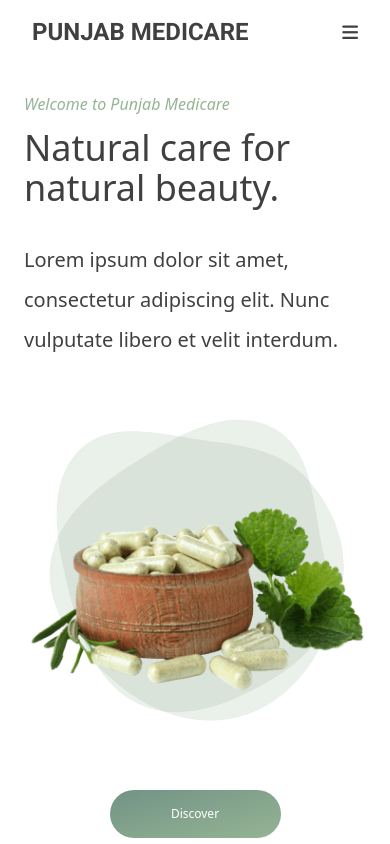
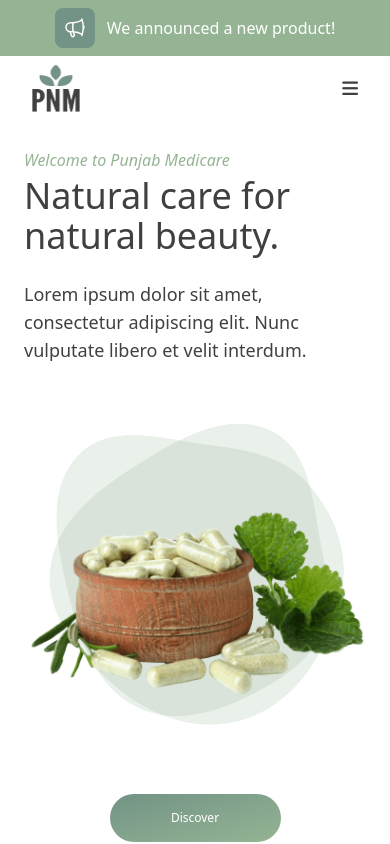
Before and after one commit to Shorya-Dadhichi/Calm-N-Fresh, a React (Create React App) app: page / in a window 390 px wide. Shown: the top 844 px of the page. Built offline with nearby package versions, Linux system fonts and the light colour scheme.

Commit message:
New Banner & Responsive Footer

```diff
--- a/src/components/App.js
+++ b/src/components/App.js
@@ -2,11 +2,13 @@ import React from "react";
 import Navbar from "./Navbar";
 import Home from "./Home";
 import Footer from "./Footer";
+import Banner from "./HeaderBanner";
 
 const App = () => {
   return (
     <main className="">
       <Navbar />
+      <Banner/>
       <Home />
       <Footer/>
     </main>
--- a/src/components/CTA.js
+++ b/src/components/CTA.js
@@ -9,7 +9,7 @@ const CTA = ({ bg, head, para }) => {
     <article className={`${bg} bg-cover bg-center py-20`}>
       <div className="max-w-screen-xl mx-auto px-6 md:px-12 2xl:px-6 text-center text-white h-full flex flex-col justify-center items-center space-y-12">
         <h2 className="font-medium text-4xl md:text-5xl lg:text-7xl md:w-5/6">{head}</h2>
-        <p className="text-lg md:text-2xl font-light md:w-4/6">{para}</p>
+        <p className="text-lg md:text-2xl md:w-4/6">{para}</p>
         <aside id="reveal_btn" className='text-center w-5/6 md:w-3/6'>
           <Button href="/plan" text="View Products"/>
         </aside>
--- a/src/components/Footer.js
+++ b/src/components/Footer.js
@@ -5,21 +5,21 @@ import React from "react";
 const Footer = () => {
   return (
     <section className="bg-secondary text-white">
-      <article className="max-w-screen-xl mx-auto py-12 md:flex justify-center gap-64 items-center">
-        <div>
-          <h2 className="font-semibold text-3xl uppercase">Punjab Medicare</h2>
+      <article className="max-w-screen-xl mx-auto py-12 px-6 md:flex justify-center gap-64 items-center">
+        <div className="py-6">
+          <h2 className="font-semibold text-3xl uppercase text-center">Punjab Medicare</h2>
         </div>
 
         <div>
           <article className="space-y-6">
-            <div className="font-medium list-none flex gap-4">
+            <div className="font-medium list-none text-center flex flex-col md:flex-row lg:gap-4">
               <a href='/' className="py-2 px-4 font-medium cursor-pointer text-neutral hover:text-type transition-colors">Home</a>
               <a href='/products' className="py-2 px-4 font-medium cursor-pointer text-neutral hover:text-type transition-colors">Products</a>
               <a href='/about' className="py-2 px-4 font-medium cursor-pointer text-neutral hover:text-type transition-colors">About</a>
               <a href='/contact' className="py-2 px-4 font-medium cursor-pointer text-neutral hover:text-type transition-colors">Contact</a>
             </div>
             <hr />
-            <div className="flex justify-between gap-24">
+            <div className="flex flex-col lg:flex-row items-center justify-between gap-12 lg:gap-24">
               <p>Copyright © 2022 Punjab Medicare, All rights reserved</p>
               <div className="text-2xl space-x-6">
                 <a href="/"><i className="fa-brands fa-instagram hover:text-type transition-colors"></i></a>
--- /dev/null
+++ b/src/components/HeaderBanner.js
@@ -0,0 +1,26 @@
+import React from "react";
+
+const Banner = () => {
+  return (
+    <div className="bg-primary">
+  <div className="mx-auto max-w-7xl py-2 px-3 sm:px-6 lg:px-8">
+    <div className="flex items-center justify-center">
+      <div className="flex items-center">
+        <span className="flex rounded-lg bg-secondary p-2">
+          {/* <!-- Heroicon name: outline/megaphone --> */}
+          <svg className="h-6 w-6 text-white" xmlns="http://www.w3.org/2000/svg" fill="none" viewBox="0 0 24 24" stroke-width="1.5" stroke="currentColor" aria-hidden="true">
+            <path stroke-linecap="round" stroke-linejoin="round" d="M10.34 15.84c-.688-.06-1.386-.09-2.09-.09H7.5a4.5 4.5 0 110-9h.75c.704 0 1.402-.03 2.09-.09m0 9.18c.253.962.584 1.892.985 2.783.247.55.06 1.21-.463 1.511l-.657.38c-.551.318-1.26.117-1.527-.461a20.845 20.845 0 01-1.44-4.282m3.102.069a18.03 18.03 0 01-.59-4.59c0-1.586.205-3.124.59-4.59m0 9.18a23.848 23.848 0 018.835 2.535M10.34 6.66a23.847 23.847 0 008.835-2.535m0 0A23.74 23.74 0 0018.795 3m.38 1.125a23.91 23.91 0 011.014 5.395m-1.014 8.855c-.118.38-.245.754-.38 1.125m.38-1.125a23.91 23.91 0 001.014-5.395m0-3.46c.495.413.811 1.035.811 1.73 0 .695-.316 1.317-.811 1.73m0-3.46a24.347 24.347 0 010 3.46" />
+          </svg>
+        </span>
+        <p className="ml-3 truncate font-medium text-white">
+          <span className="md:hidden">We announced a new product!</span>
+          <span className="hidden md:inline">Big news! We're excited to announce a brand new product.</span>
+        </p>
+      </div>
+    </div>
+  </div>
+</div>
+  )
+};
+
+export default Banner;
--- a/src/components/Home.js
+++ b/src/components/Home.js
@@ -19,12 +19,12 @@ const Home = () => {
       {/* Hero Section */}
         <section>
           <div className="flex flex-col md:flex-row justify-center items-center gap-12">
-            <div className="md:w-3/6 space-y-2 md:space-y-4">
+            <div className="md:w-3/6 md:space-y-4">
               <p id="reveal_para" className="font-medium text-primary text-md pt-6 leading-loose"><em>Welcome to Punjab Medicare</em></p>
 
               <h2 id="reveal" className="text-4xl sm:text-5xl lg:text-6xl xl:text-7xl font-normal lg:leading-relaxed">Natural care for natural beauty.</h2>
 
-              <p id="reveal_para" className="font-light text-xl lg:text-2xl pt-6 leading-loose">Lorem ipsum dolor sit amet, consectetur adipiscing elit. Nunc vulputate libero et velit interdum.</p>
+              <p id="reveal_para" className="font-light text-lg lg:text-2xl pt-6">Lorem ipsum dolor sit amet, consectetur adipiscing elit. Nunc vulputate libero et velit interdum.</p>
 
               <aside id="reveal_btn" className='hidden md:block pt-12 space-y-2'>
                 <Button href="/plan" text="Discover"/>
@@ -41,7 +41,7 @@ const Home = () => {
             </div>
           </div>
 
-          <div className="mt-36 flex flex-col lg:flex-row gap-6">
+          <div className="mt-36 flex flex-col md:flex-row gap-6">
             <FeatureCard
               icon={store}
               head="Ayurvedic Store"
@@ -62,7 +62,7 @@ const Home = () => {
 
         {/* Products Section */}
         <section className="py-24 space-y-24">
-          <h1 className="font-semibold text-4xl md:text-5xl text-center uppercase">Brands we are offering</h1>
+          <h1 className="text-4xl md:text-5xl text-center uppercase">Brands we offer</h1>
 
           <article className="flex flex-col md:flex-row items-center gap-12">
             <Brand/>
@@ -71,7 +71,7 @@ const Home = () => {
       </article>
 
       <CTA
-        bg="bg-cta-bg"
+        bg="bg-cta-bg2"
         head="Extraordinary medicine for ordinary people."
         para="Lorem ipsum dolor sit amet, consectetur adipiscing elit. Nunc vulputate libero et velit interdum."
       />
@@ -111,7 +111,7 @@ const Home = () => {
         </section>
 
         <section className="md:w-3/6 space-y-6">
-          <div className="flex gap-6 border border-type/30 rounded-3xl p-6">
+          <div className="flex gap-6 border border-type/30 rounded-xl p-6">
             <span className="bg-secondary p-4 rounded-xl text-white text-4xl">1</span>
             <div className="space-y-2">
               <h2 className="font-medium text-xl">Consultations with our expert</h2>
@@ -119,7 +119,7 @@ const Home = () => {
             </div>
           </div>
 
-          <div className="flex gap-6 border border-type/30 rounded-3xl p-6">
+          <div className="flex gap-6 border border-type/30 rounded-xl p-6">
             <span className="bg-secondary p-4 rounded-xl text-white text-4xl">2</span>
             <div className="space-y-2">
               <h2 className="font-medium text-xl">Consultations with our expert</h2>
@@ -127,7 +127,7 @@ const Home = () => {
             </div>
           </div>
 
-          <div className="flex gap-6 border border-type/30 rounded-3xl p-6">
+          <div className="flex gap-6 border border-type/30 rounded-xl p-6">
             <span className="bg-secondary p-4 rounded-xl text-white text-4xl">3</span>
             <div className="space-y-2">
               <h2 className="font-medium text-xl">Consultations with our expert</h2>
@@ -139,7 +139,7 @@ const Home = () => {
       </article>
 
       <CTA
-        bg="bg-cta-bg2"
+        bg="bg-cta-bg"
         head="Discount up to 50% for first purchase."
         para="Lorem ipsum dolor sit amet, consectetur adipiscing elit. Nunc vulputate libero et velit interdum."
       />
--- a/src/components/Navbar.js
+++ b/src/components/Navbar.js
@@ -1,6 +1,10 @@
 import React, { useState, useEffect } from 'react';
 import Button from './Button';
 // import Link from './Link';
+
+// imgs
+import logo from '../img/PNMlogo.png';
+
 
 const Navbar = () => {
 
@@ -16,11 +20,12 @@ const Navbar = () => {
   return (
     <section className="font-roboto text-type">
       <nav id='navbar'
-        className={scroll ? "bg-white textwhite fixed w-full left-0 px-8 md:px-10 lg:px-16 xl:px-24 py-4 z-40 shadow-lg duration-300 transition-all" : "fixed w-full left-0 px-8 md:px-10 lg:px-16 xl:px-24 py-4 md:py-6 z-40 transition-all"}>
+        className={scroll ? "bg-white textwhite fixed w-full left-0 px-8 md:px-10 lg:px-16 xl:px-24 py-4 z-40 shadow-md duration-300 transition-all" : "fixed w-full left-0 px-8 md:px-10 lg:px-16 xl:px-24 py-16 md:py-20 z-40 transition-all"}>
 
         <div className="max-w-screen-xl mx-auto flex justify-between items-center text-xs lg:text-sm uppercase">
 
-          <a href='/' className="text-2xl font-bold">Punjab Medicare</a>
+          {/* <a href='/' className="text-2xl font-bold">Punjab Medicare</a> */}
+          <a href='/' className="text-2xl font-bold"><img src={ logo } alt="logo" className='w-12 h-12'/></a>
 
           <i id="myBtn" className="fa-solid fa-bars md:hidden text-dark text-lg text-neutral cursor-pointer" onClick={hamburgerClick}></i>
 
```
Also changed, not shown: src/img/PNMlogo.png (added).
